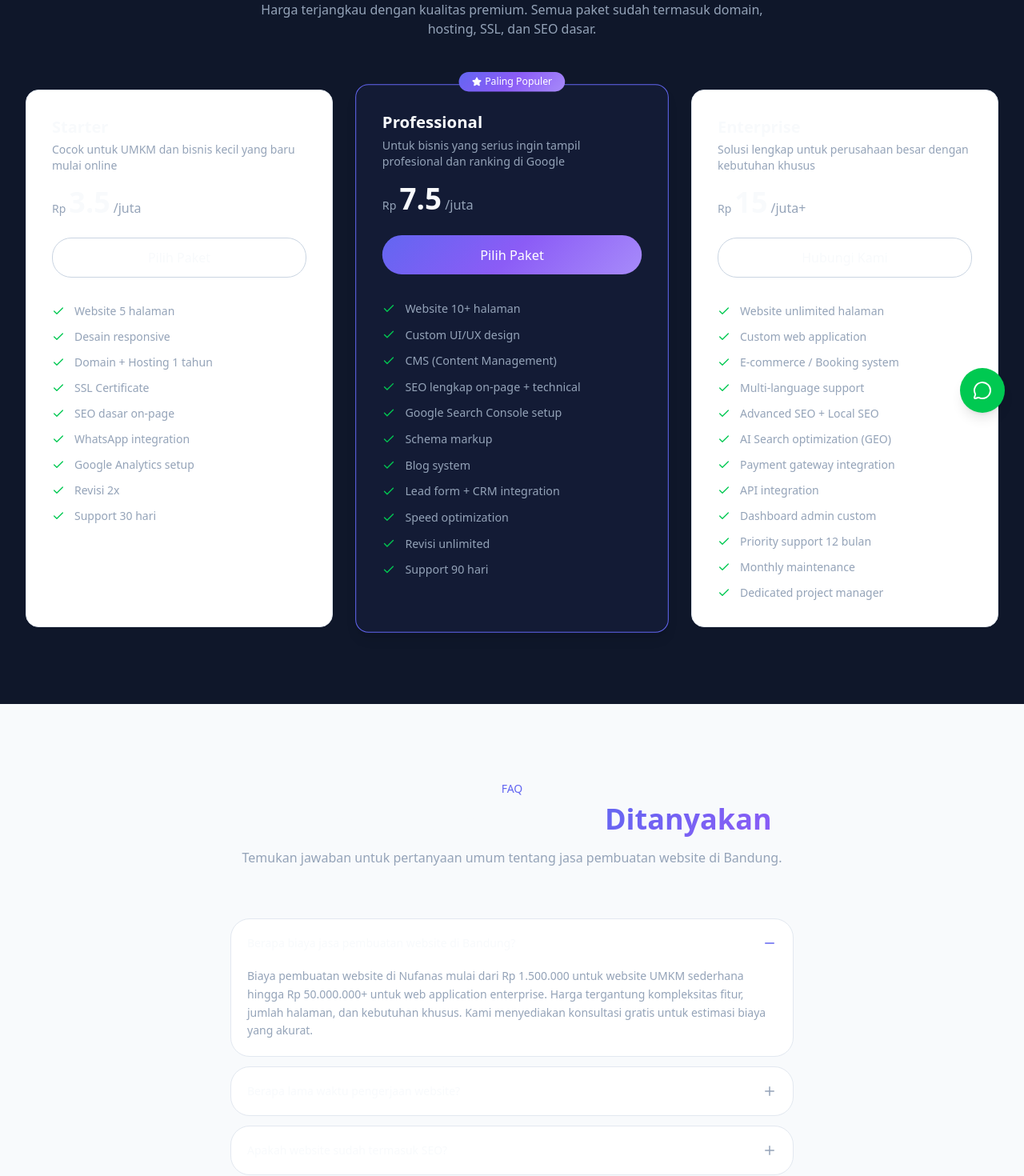
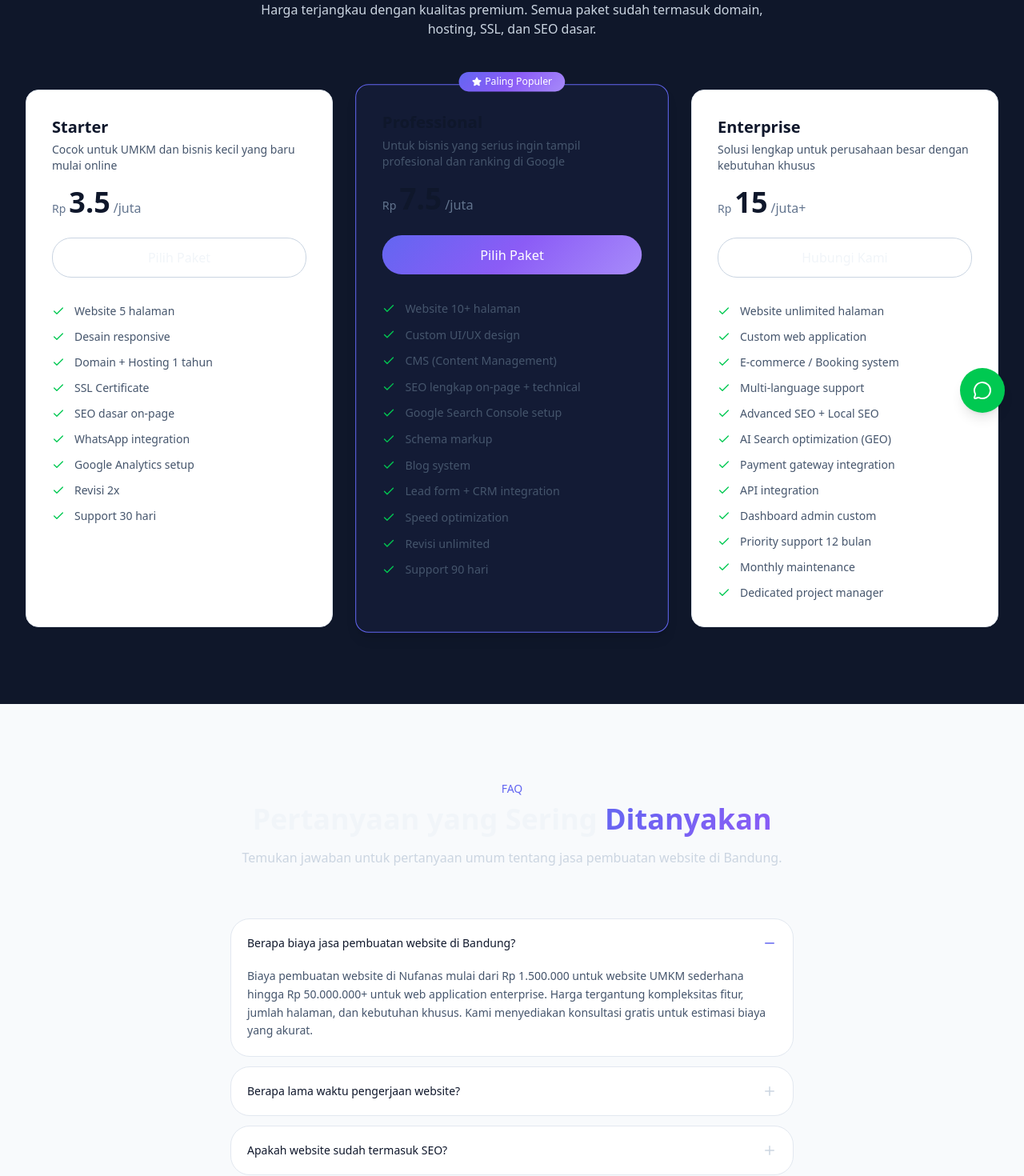
Before and after one commit to nufanaswebservice-bdg/nufanas, a Next.js app: page /harga in a window 1280 px wide. Shown: the part 260-1730 px from the top of the page at 80% size. Built offline with nearby package versions, Linux system fonts and the light colour scheme.

Commit message:
fix: improve dark mode text contrast across all sections

```diff
--- a/src/app/globals.css
+++ b/src/app/globals.css
@@ -29,12 +29,12 @@
 @layer base {
   .dark {
     --color-background: #0f172a;
-    --color-foreground: #f8fafc;
+    --color-foreground: #f1f5f9;
     --color-card: #1e293b;
-    --color-card-foreground: #f8fafc;
+    --color-card-foreground: #f1f5f9;
     --color-border: #334155;
-    --color-muted: #94a3b8;
-    --color-muted-foreground: #64748b;
+    --color-muted: #cbd5e1;
+    --color-muted-foreground: #94a3b8;
   }
 
   * {
--- a/src/components/sections/faq.tsx
+++ b/src/components/sections/faq.tsx
@@ -102,7 +102,7 @@ export function FAQSection() {
                 className="w-full flex items-center justify-between p-5 text-left"
                 aria-expanded={openIndex === index}
               >
-                <span className="font-medium text-sm pr-4">
+                <span className="font-medium text-sm pr-4 text-slate-900 dark:text-white">
                   {faq.question}
                 </span>
                 {openIndex === index ? (
@@ -119,7 +119,7 @@ export function FAQSection() {
                     exit={{ height: 0, opacity: 0 }}
                     transition={{ duration: 0.2 }}
                   >
-                    <div className="px-5 pb-5 text-sm text-muted leading-relaxed">
+                    <div className="px-5 pb-5 text-sm text-slate-600 dark:text-slate-300 leading-relaxed">
                       {faq.answer}
                     </div>
                   </motion.div>
--- a/src/components/sections/industries.tsx
+++ b/src/components/sections/industries.tsx
@@ -71,7 +71,7 @@ export function IndustriesSection() {
                 <div className="text-muted group-hover:text-primary transition-colors">
                   {industry.icon}
                 </div>
-                <span className="text-xs font-medium text-center">
+                <span className="text-xs font-medium text-center text-slate-700 dark:text-slate-200">
                   {industry.name}
                 </span>
               </Link>
--- a/src/components/sections/pricing.tsx
+++ b/src/components/sections/pricing.tsx
@@ -113,13 +113,13 @@ export function PricingSection() {
                 </div>
               )}
 
-              <h3 className="text-xl font-bold mb-1">{plan.name}</h3>
-              <p className="text-sm text-muted mb-4">{plan.description}</p>
+              <h3 className="text-xl font-bold mb-1 text-slate-900 dark:text-white">{plan.name}</h3>
+              <p className="text-sm text-slate-600 dark:text-slate-300 mb-4">{plan.description}</p>
 
               <div className="flex items-baseline gap-1 mb-6">
-                <span className="text-sm text-muted">Rp</span>
-                <span className="text-4xl font-bold">{plan.price}</span>
-                <span className="text-muted">/{plan.period}</span>
+                <span className="text-sm text-slate-500 dark:text-slate-400">Rp</span>
+                <span className="text-4xl font-bold text-slate-900 dark:text-white">{plan.price}</span>
+                <span className="text-slate-500 dark:text-slate-400">/{plan.period}</span>
               </div>
 
               <Link
@@ -140,7 +140,7 @@ export function PricingSection() {
                       size={16}
                       className="text-green-500 mt-0.5 shrink-0"
                     />
-                    <span className="text-sm text-muted">{feature}</span>
+                    <span className="text-sm text-slate-600 dark:text-slate-300">{feature}</span>
                   </li>
                 ))}
               </ul>
--- a/src/components/sections/process.tsx
+++ b/src/components/sections/process.tsx
@@ -78,8 +78,8 @@ export function ProcessSection() {
                   {step.step}
                 </span>
               </div>
-              <h3 className="text-lg font-semibold mb-2">{step.title}</h3>
-              <p className="text-sm text-muted leading-relaxed">
+              <h3 className="text-lg font-semibold mb-2 text-slate-900 dark:text-white">{step.title}</h3>
+              <p className="text-sm text-slate-600 dark:text-slate-300 leading-relaxed">
                 {step.description}
               </p>
             </motion.div>
--- a/src/components/sections/services.tsx
+++ b/src/components/sections/services.tsx
@@ -72,10 +72,10 @@ export function ServicesSection() {
                 <div className="w-12 h-12 rounded-xl bg-primary/10 flex items-center justify-center text-primary mb-4 group-hover:bg-primary group-hover:text-white transition-all">
                   {iconMap[service.icon] || <Globe size={24} />}
                 </div>
-                <h3 className="font-semibold mb-2 group-hover:text-primary transition-colors">
+                <h3 className="font-semibold mb-2 group-hover:text-primary transition-colors text-slate-900 dark:text-white">
                   {service.shortTitle}
                 </h3>
-                <p className="text-sm text-muted mb-4 line-clamp-3">
+                <p className="text-sm text-slate-600 dark:text-slate-300 mb-4 line-clamp-3">
                   {service.description}
                 </p>
                 <div className="flex items-center gap-1 text-sm font-medium text-primary opacity-0 group-hover:opacity-100 transition-opacity">
--- a/src/components/sections/technology.tsx
+++ b/src/components/sections/technology.tsx
@@ -52,8 +52,8 @@ export function TechnologySection() {
               whileHover={{ scale: 1.05, y: -4 }}
               className="p-5 rounded-xl bg-white dark:bg-slate-800/50 border border-slate-200 dark:border-slate-700 text-center hover:border-primary/30 hover:shadow-md transition-all cursor-default"
             >
-              <p className="font-semibold text-sm mb-1">{tech.name}</p>
-              <p className="text-xs text-muted">{tech.category}</p>
+              <p className="font-semibold text-sm mb-1 text-slate-900 dark:text-white">{tech.name}</p>
+              <p className="text-xs text-slate-500 dark:text-slate-400">{tech.category}</p>
             </motion.div>
           ))}
         </div>
--- a/src/components/sections/testimonials.tsx
+++ b/src/components/sections/testimonials.tsx
@@ -88,7 +88,7 @@ export function TestimonialsSection() {
               className="p-6 rounded-2xl bg-white dark:bg-slate-800/50 border border-slate-200 dark:border-slate-700 hover:shadow-lg transition-all"
             >
               <Quote size={20} className="text-primary/30 mb-4" />
-              <p className="text-sm text-muted mb-4 leading-relaxed">
+              <p className="text-sm text-slate-600 dark:text-slate-300 mb-4 leading-relaxed">
                 &ldquo;{testimonial.content}&rdquo;
               </p>
               <div className="flex items-center gap-1 mb-4">
--- a/src/components/sections/why-choose-us.tsx
+++ b/src/components/sections/why-choose-us.tsx
@@ -85,8 +85,8 @@ export function WhyChooseUsSection() {
               <div className="w-14 h-14 rounded-2xl bg-primary/10 flex items-center justify-center text-primary mb-5 group-hover:bg-primary group-hover:text-white transition-all">
                 {reason.icon}
               </div>
-              <h3 className="text-lg font-semibold mb-2">{reason.title}</h3>
-              <p className="text-muted text-sm leading-relaxed">
+              <h3 className="text-lg font-semibold mb-2 text-slate-900 dark:text-white">{reason.title}</h3>
+              <p className="text-slate-600 dark:text-slate-300 text-sm leading-relaxed">
                 {reason.description}
               </p>
             </motion.div>
```
Also changed, not shown: src/components/sections/hero.tsx (+5 -5 lines).
